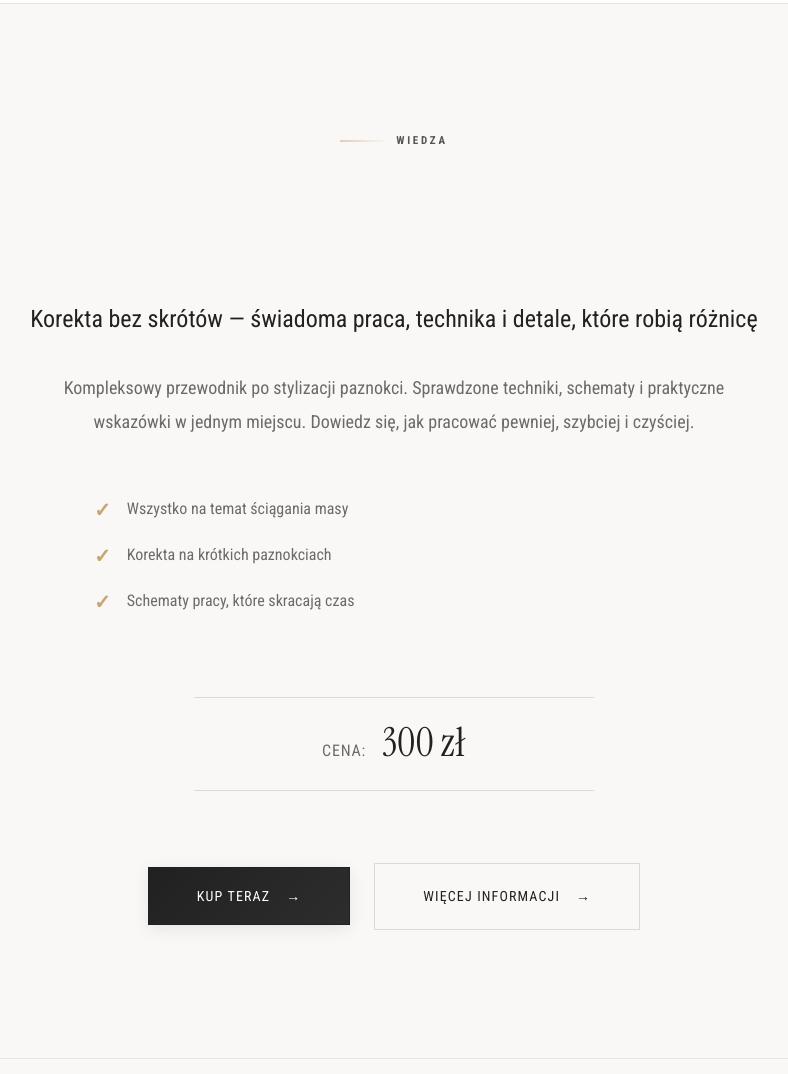
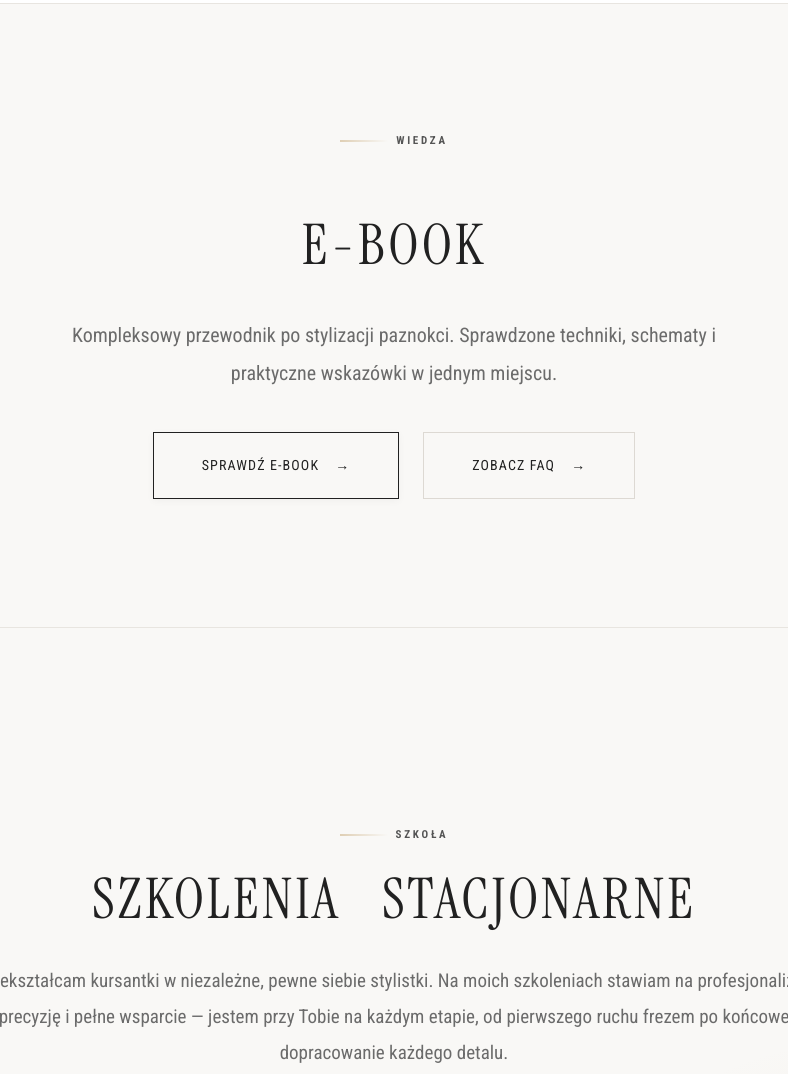
Before and after one commit to Mzabavchukweb/julia_wojcik, a website: page index.html in a window 1280 px wide. Shown: the part 2042-3116 px from the top of the page, without its empty margins (246-1034 px from the left). Drawn offline with Linux system fonts and the light colour scheme.

Commit message:
Przeniesiono sekcję WIEDZA E-BOOK wyżej - zaraz po sekcji intro

```diff
--- a/index.html
+++ b/index.html
@@ -181,42 +181,20 @@
             </div>
         </section>
 
-        <!-- E-book Promotion Section -->
-        <section class="ebook-promo-section" data-scroll-section>
+        <section class="ebook-cta-section" data-scroll-section>
             <div class="container">
-                <div class="ebook-promo-wrapper">
-                    <div class="ebook-promo-content" data-scroll data-scroll-opacity>
+                <div class="ebook-cta-wrapper">
+                    <div class="ebook-cta-content" data-scroll data-scroll-opacity>
                         <span class="section-label">WIEDZA</span>
-                        <h2 class="ebook-promo-title">
-                            <span class="title-word">E-BOOK</span>
-                        </h2>
-                        <p class="ebook-promo-subtitle">Korekta bez skrótów — świadoma praca, technika i detale, które robią różnicę</p>
-                        <p class="ebook-promo-description">Kompleksowy przewodnik po stylizacji paznokci. Sprawdzone techniki, schematy i praktyczne wskazówki w jednym miejscu. Dowiedz się, jak pracować pewniej, szybciej i czyściej.</p>
-                        <div class="ebook-promo-features">
-                            <div class="ebook-promo-feature-item">
-                                <span>✓</span>
-                                <span>Wszystko na temat ściągania masy</span>
-                            </div>
-                            <div class="ebook-promo-feature-item">
-                                <span>✓</span>
-                                <span>Korekta na krótkich paznokciach</span>
-                            </div>
-                            <div class="ebook-promo-feature-item">
-                                <span>✓</span>
-                                <span>Schematy pracy, które skracają czas</span>
-                            </div>
-                        </div>
-                        <div class="ebook-promo-price">
-                            <span class="price-label">Cena:</span>
-                            <span class="price-value">300 zł</span>
-                        </div>
-                        <div class="ebook-promo-buttons">
-                            <button class="btn btn-primary" id="ebook-promo-buy-btn">
-                                <span>Kup teraz</span>
+                        <h2>E-BOOK</h2>
+                        <p>Kompleksowy przewodnik po stylizacji paznokci. Sprawdzone techniki, schematy i praktyczne wskazówki w jednym miejscu.</p>
+                        <div class="ebook-cta-buttons">
+                            <a href="pages/ebook.html" class="btn btn-secondary">
+                                <span>Sprawdź e-book</span>
                                 <span class="btn-arrow">→</span>
-                            </button>
-                            <a href="pages/ebook.html" class="btn btn-outline">
-                                <span>Więcej informacji</span>
+                            </a>
+                            <a href="pages/ebook.html#faq" class="btn btn-outline">
+                                <span>Zobacz FAQ</span>
                                 <span class="btn-arrow">→</span>
                             </a>
                         </div>
@@ -374,28 +352,6 @@
                     <button class="testimonial-nav-btn testimonial-nav-next" aria-label="Następna opinia">
                         <span>→</span>
                     </button>
-                </div>
-            </div>
-        </section>
-
-        <section class="ebook-cta-section" data-scroll-section>
-            <div class="container">
-                <div class="ebook-cta-wrapper">
-                    <div class="ebook-cta-content" data-scroll data-scroll-opacity>
-                        <span class="section-label">WIEDZA</span>
-                        <h2>E-BOOK</h2>
-                        <p>Kompleksowy przewodnik po stylizacji paznokci. Sprawdzone techniki, schematy i praktyczne wskazówki w jednym miejscu.</p>
-                        <div class="ebook-cta-buttons">
-                            <a href="pages/ebook.html" class="btn btn-secondary">
-                                <span>Sprawdź e-book</span>
-                                <span class="btn-arrow">→</span>
-                            </a>
-                            <a href="pages/ebook.html#faq" class="btn btn-outline">
-                                <span>Zobacz FAQ</span>
-                                <span class="btn-arrow">→</span>
-                            </a>
-                        </div>
-                    </div>
                 </div>
             </div>
         </section>
```
